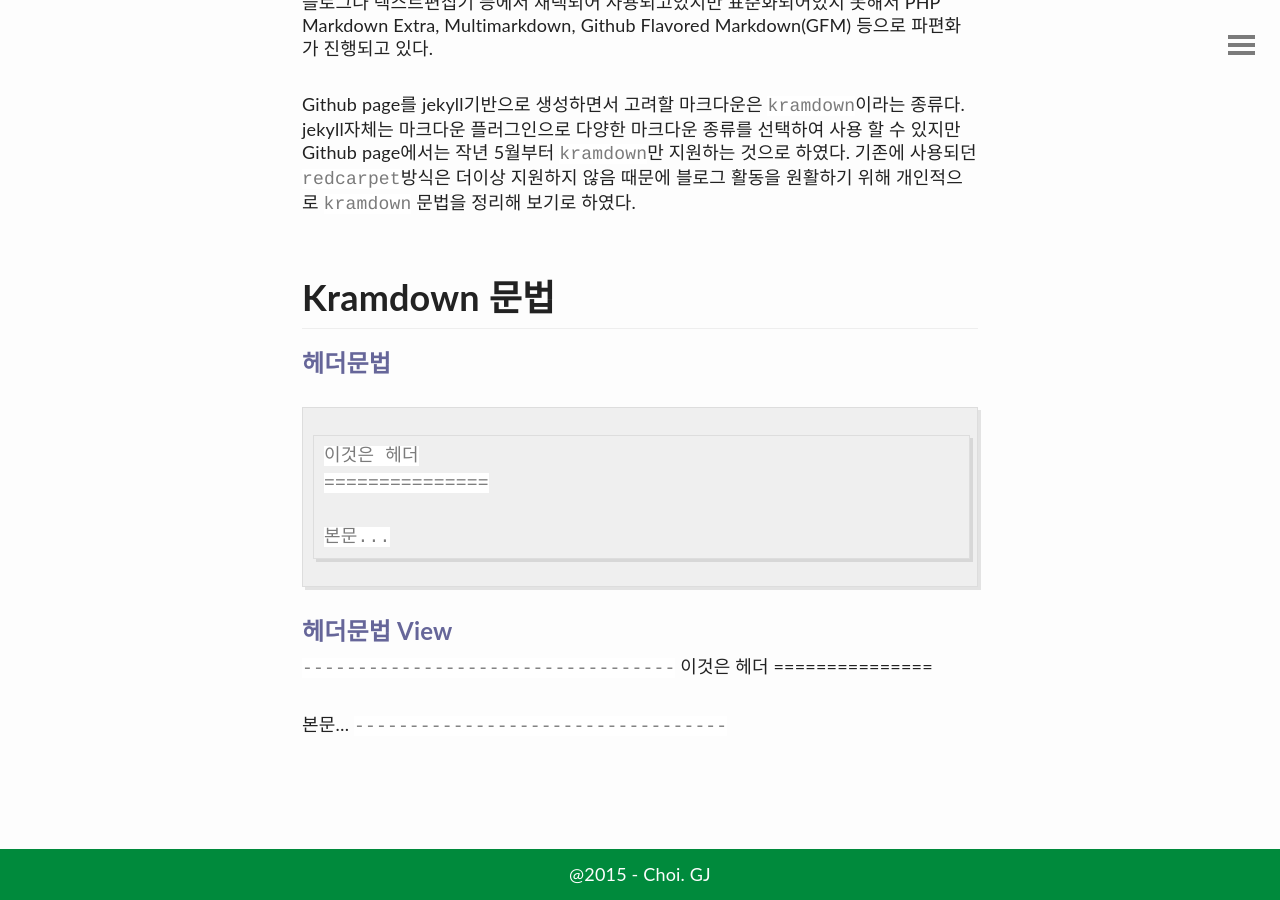
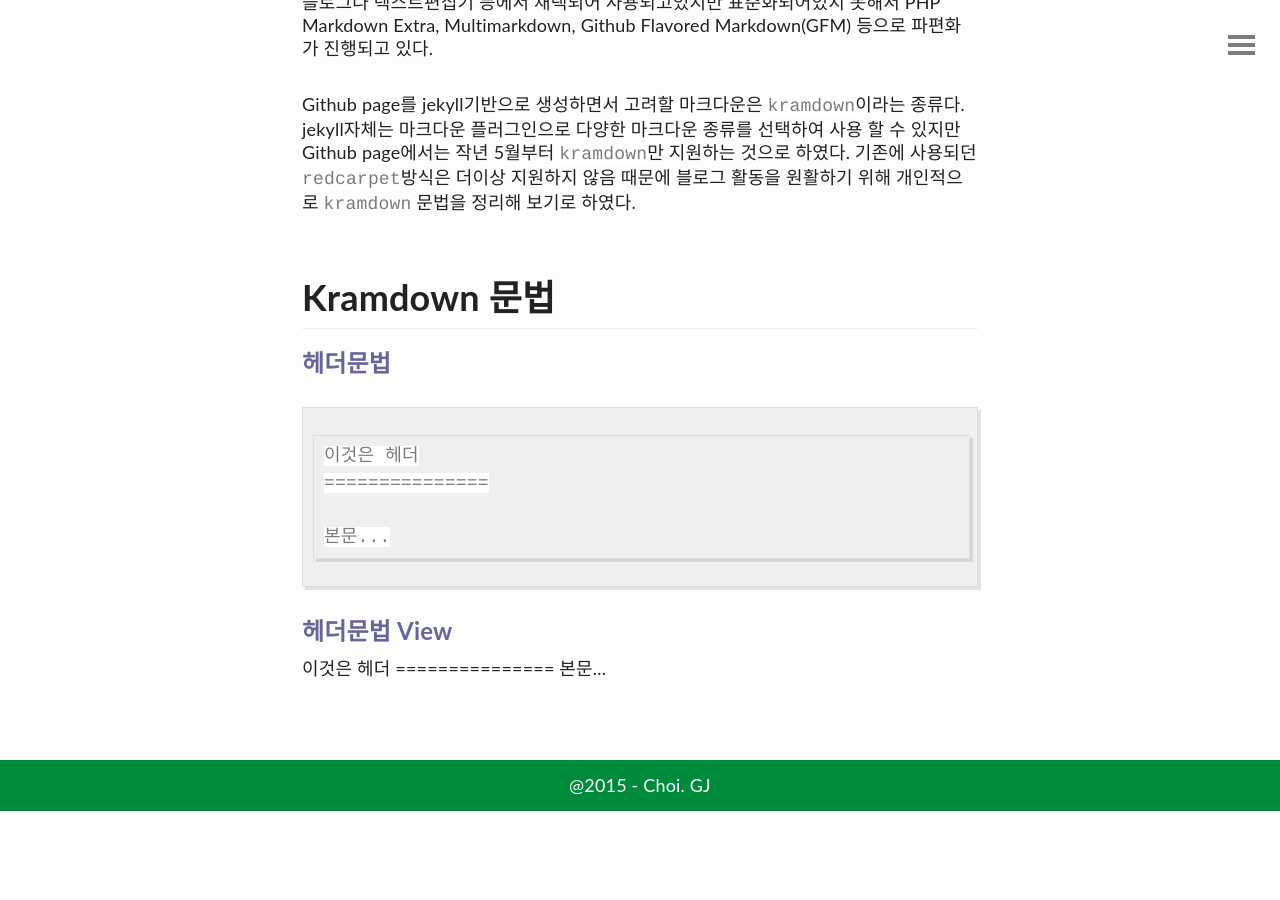
Before and after one commit to gjchoi/gjchoi.bak, a Jekyll site: the page built from _posts/2016-02-21-Kramdown(마크다운)-사용법.md, in a window 1280 px wide and 900 px high, scrolled down 592 px. Built offline with Jekyll 4.4.1, drawn with Linux system fonts in a browser that asks for light colours; comment, search, counter and statistics services are not loaded; after the commit the page ends 1403 px from its top, so only the background shows below that.

Commit message:
Update 2016-02-21-Kramdown(마크다운)-사용법.md

```diff
--- a/_posts/2016-02-21-Kramdown(마크다운)-사용법.md
+++ b/_posts/2016-02-21-Kramdown(마크다운)-사용법.md
@@ -24,9 +24,9 @@ Kramdown 문법
 
 #### 헤더문법 View
 
-`----------------------------------`
+<div>
 이것은 헤더
 ===============
 
 본문...
-`----------------------------------`
+</div>
```
